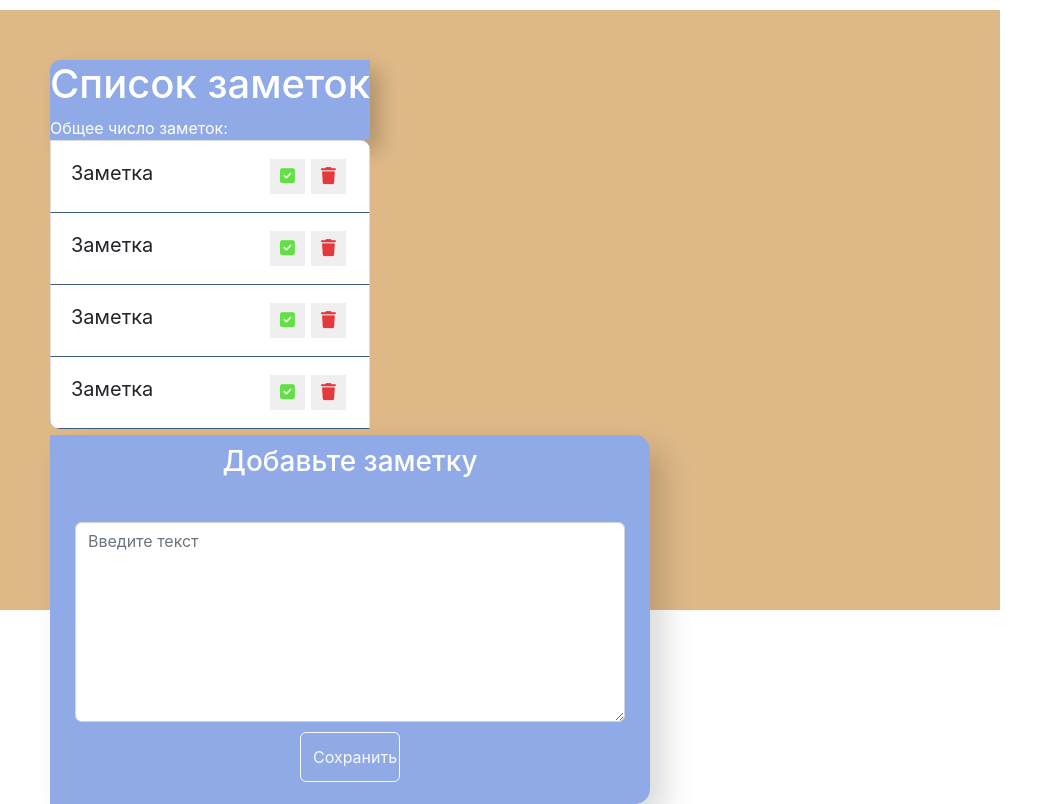
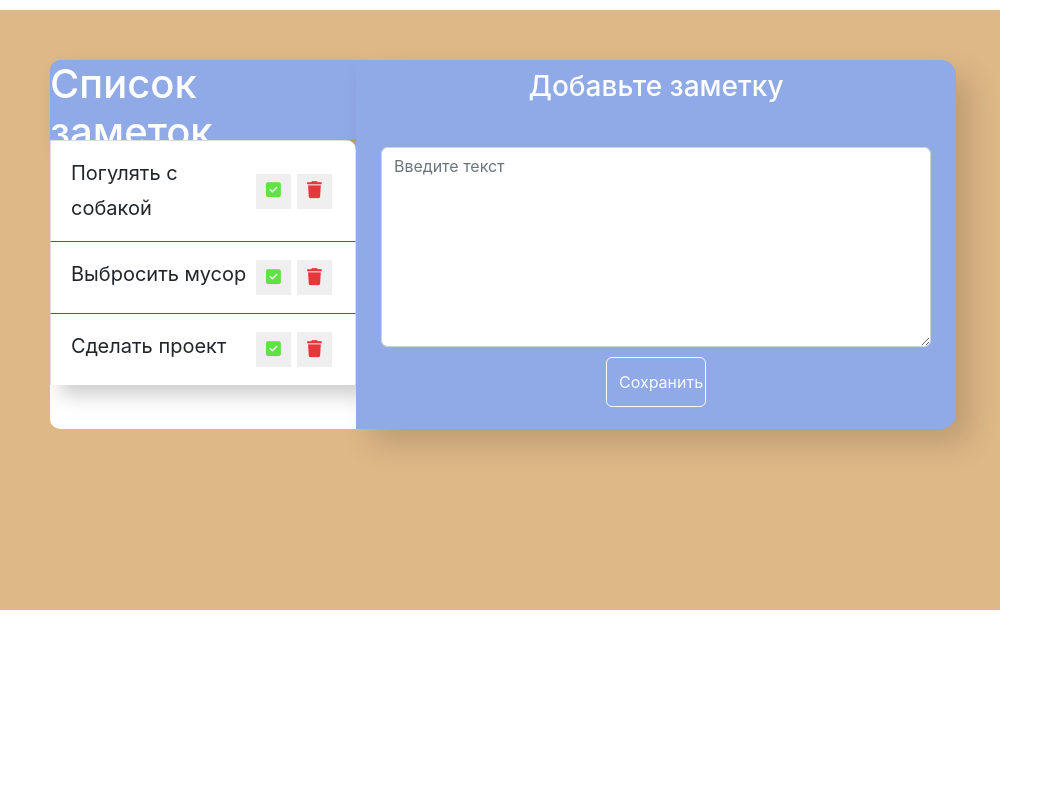
Before and after one commit to DashaGord/ToDoList-app, a React (Create React App) app: page / in a window 1280 px wide. Shown: the whole page, without its empty margins (0-1063 px from the left). Built offline with nearby package versions, Linux system fonts and the light colour scheme.

Commit message:
Ability to show dynamic list of tasks has been added

```diff
--- a/src/App.css
+++ b/src/App.css
@@ -7,9 +7,10 @@
 
 .left {
   display: inline-block;
+  width: 34%;
 }
 .right {
   display: inline-block;
   vertical-align: top;
-
+  width:65%;
 }
--- a/src/App.js
+++ b/src/App.js
@@ -5,11 +5,18 @@ import ListToDo from "./component/ListToDo/ListToDo";
 import ToDoAddForm from "./component/ToDo-add-form/ToDo-add-form";
 
 function App() {
+
+    const data = [
+        {name: "Погулять с собакой"},
+        {name: "Выбросить мусор"},
+        {name: "Сделать проект"},
+    ];
+
     return (
         <div className="App">
             <div className="left">
                 <Info/>
-                <ListToDo/>
+                <ListToDo data={data}/>
             </div>
             <div className="right">
                 <ToDoAddForm/>
@@ -20,3 +27,7 @@ function App() {
 }
 
 export default App;
+
+
+//const data = массив с данными.
+// Передаем массив данных data
--- a/src/component/ListToDo-item/ListToDo-item.js
+++ b/src/component/ListToDo-item/ListToDo-item.js
@@ -1,9 +1,9 @@
 import './ListToDo-item.css';
 
-const ListToDoItem = () => {
+const ListToDoItem = ({name}) => {
     return (
         <li className="list-group-item d-flex justify-content-between">
-            <span className="list-group-item-label">Заметка</span>
+            <span className="list-group-item-label">{name}</span>
             <div className="d-flex justify-content-center align-items-center">
                 <button type="button"
                         className="btn-square-check btn-sm ">
@@ -20,3 +20,6 @@ const ListToDoItem = () => {
 }
 
 export default ListToDoItem;
+
+//Передаем пропс из ListToDoItem. В нем содержится свойство name. Подставляем в нужную строчку.
+//Можно использовать props. Тут применяю деструктуризацию
--- a/src/component/ListToDo/ListToDo.css
+++ b/src/component/ListToDo/ListToDo.css
@@ -1,8 +1,9 @@
 .app-list-div{
-    max-height: 289px; /*изменить больше*/
+    height: 289px;
     overflow: scroll;
     overflow-x: hidden;
     border-radius: 0 10px;
+    background-color: white;
 }
 .app-list {
     background-color: #90a9e7;
--- a/src/component/ListToDo/ListToDo.js
+++ b/src/component/ListToDo/ListToDo.js
@@ -2,19 +2,34 @@ import './ListToDo.css';
 
 import ListToDoItem from "../ListToDo-item/ListToDo-item";
 
+//В компонент приходит data. Массив с объектами для новых компонентов. Перебираем элементы в функции. Callback функция возвращает
+// компонент в котором пропс name. Вытащенный из объекта в компоненте App.js
+//В {elements} массив с компонентами.
 
-const ListToDo = () => {
+
+const ListToDo = ({data}) => {
+
+    //Работа с данными.Данные из пропса запускаем в методе map.
+    // Внутри callback функция, где item каждый отдельный элемент(последовательно идет в массиве)
+    //Возвращаем компонент. Использую spread. Разворачиваем item
+    //То же самое, что и name={item.name}
+
+
+    const elements = data.map(item => {
+        return (
+            <ListToDoItem {...item}/>
+        )
+    })
+
     return (
         <div className="app-list-div">
         <ul className="app-list list-group">
-            <ListToDoItem/>
-            <ListToDoItem/>
-            <ListToDoItem/>
-            <ListToDoItem/>
-            <ListToDoItem/>
+            {elements}
         </ul>
         </div>
     )
 }
 
 export default ListToDo;
+
+// Какие-то вымышленные задачи. Используем этот пропс в ListToDoItem.
```
